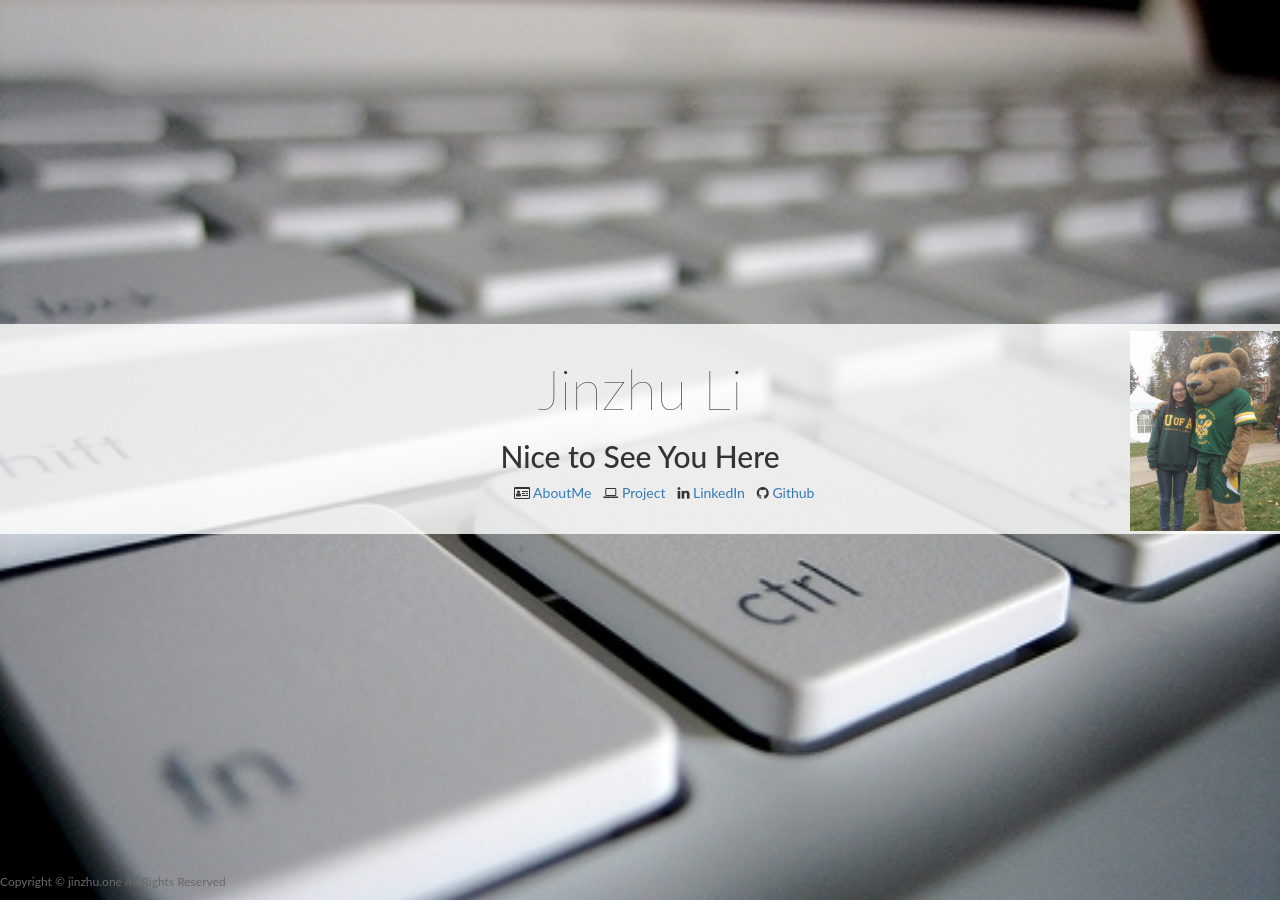
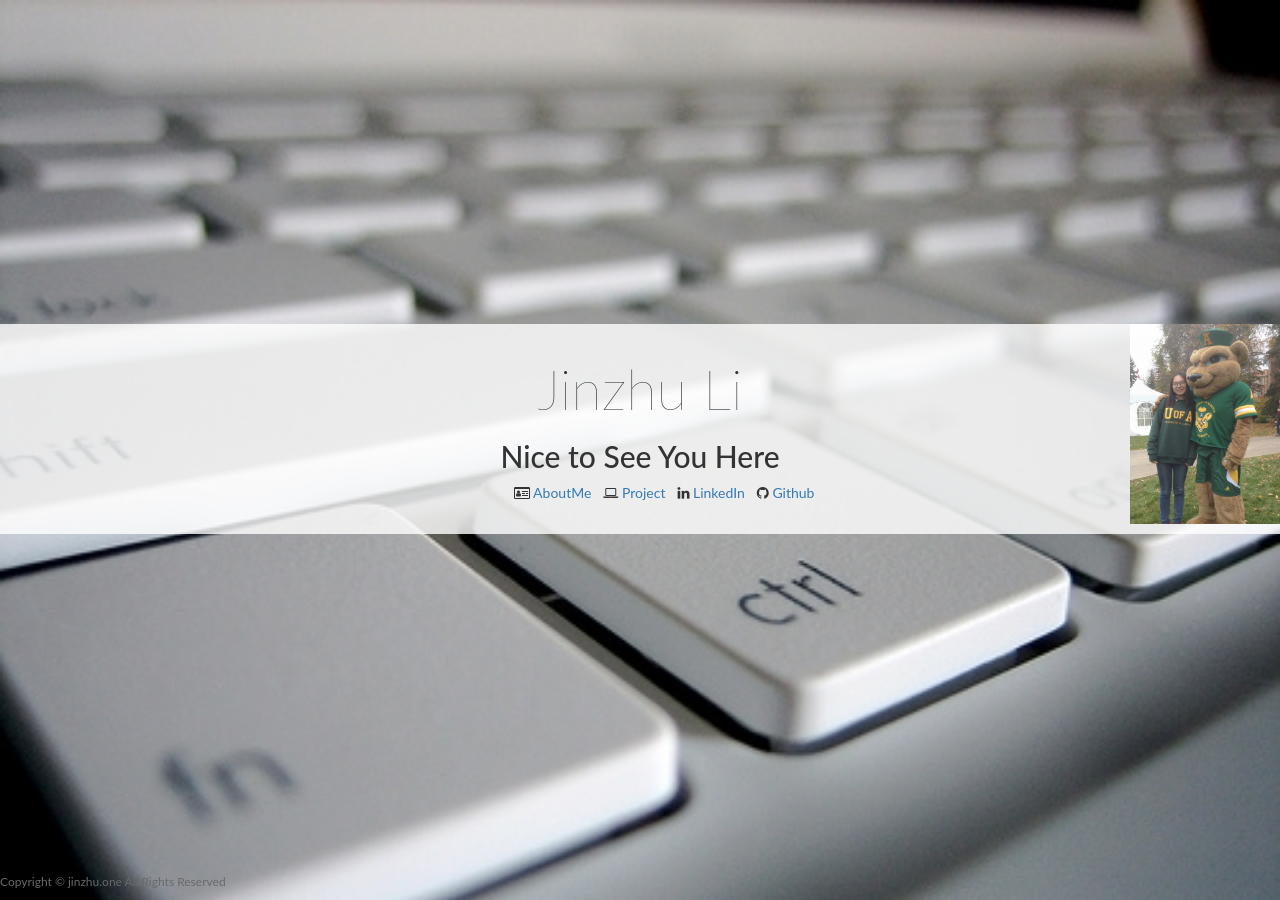
Before and after one commit to Aries0331/Aries0331.github.io, a Jekyll site: the page index.html, which Jekyll copies as it is, in a window 1280 px wide. Built offline with Jekyll 4.4.1, drawn with Linux system fonts in a browser that asks for light colours.

Commit message:
update  main page

```diff
--- a/css/main.css
+++ b/css/main.css
@@ -51,11 +51,12 @@
 img {
   height: 200px;
   width: 150px;
-  position: absolute;
+  position: fixed;
   right: 0;
-  top: 3%;
+  top: 36%;
   vertical-align: middle;
   opacity: 0.9;
+
 }
 
 .footer {
@@ -76,20 +77,8 @@
 	font-size: 12px;
 }
 
-@media screen and (max-width:400px) {
-
-	.contents .row .pad {
-		text-align: center;
-	}
-
-	.top .title img{
-		height: 50px;
-		width: 50px;
-		margin: 5px;
-	}
-
-	.top .title h3 {
-		color: #757575;
-	}
-
+@media screen and (max-width:700px) {
+  img {
+    visibility: hidden;
+  }
 }
--- a/css/profile.css
+++ b/css/profile.css
@@ -1,4 +1,8 @@
 html, body { height: 100%; }
+
+.container {
+  border-style: dashed;
+}
 
 body.profile {
   background: url(../image/beach.jpg);
@@ -56,7 +60,7 @@
 }
 
 a.ua {
-  text-decoration: none;
+  text-decoration: underline;;
   color: 	#ADFF2F;
 }
 
--- a/profile.html
+++ b/profile.html
@@ -13,6 +13,7 @@
     <title>About Me -- Jinzhu</title>
     <!-- link html to css -->
     <link href="css/profile.css" type="text/css" rel="stylesheet">
+    <link href="css/bootstrap.min.css" rel="stylesheet">
   </head>
 
   <body class="profile">
```
